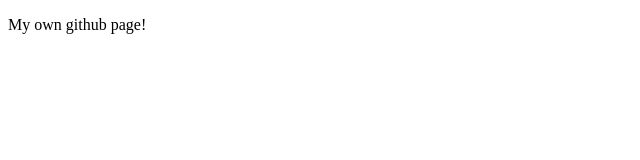
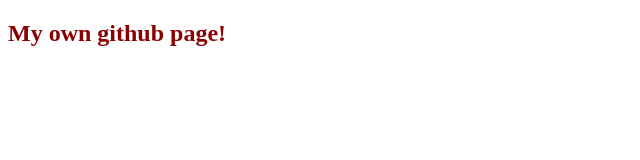
Before and after one commit to yuraisme/yuraisme.github.io, a plain HTML site: page index.html in a window 1280 px wide. Shown: the whole page, without its empty margins (0-640 px from the left). Drawn offline with Linux system fonts and the light colour scheme.

Commit message:
add color text

```diff
--- a/index.html
+++ b/index.html
@@ -6,6 +6,6 @@
     <title>My site</title>
 </head>
 <body>
-   <p> My own github page!</p>
+   <h2 style="color: darkred;"> My own github page!</h2>
 </body>
 </html>
```
